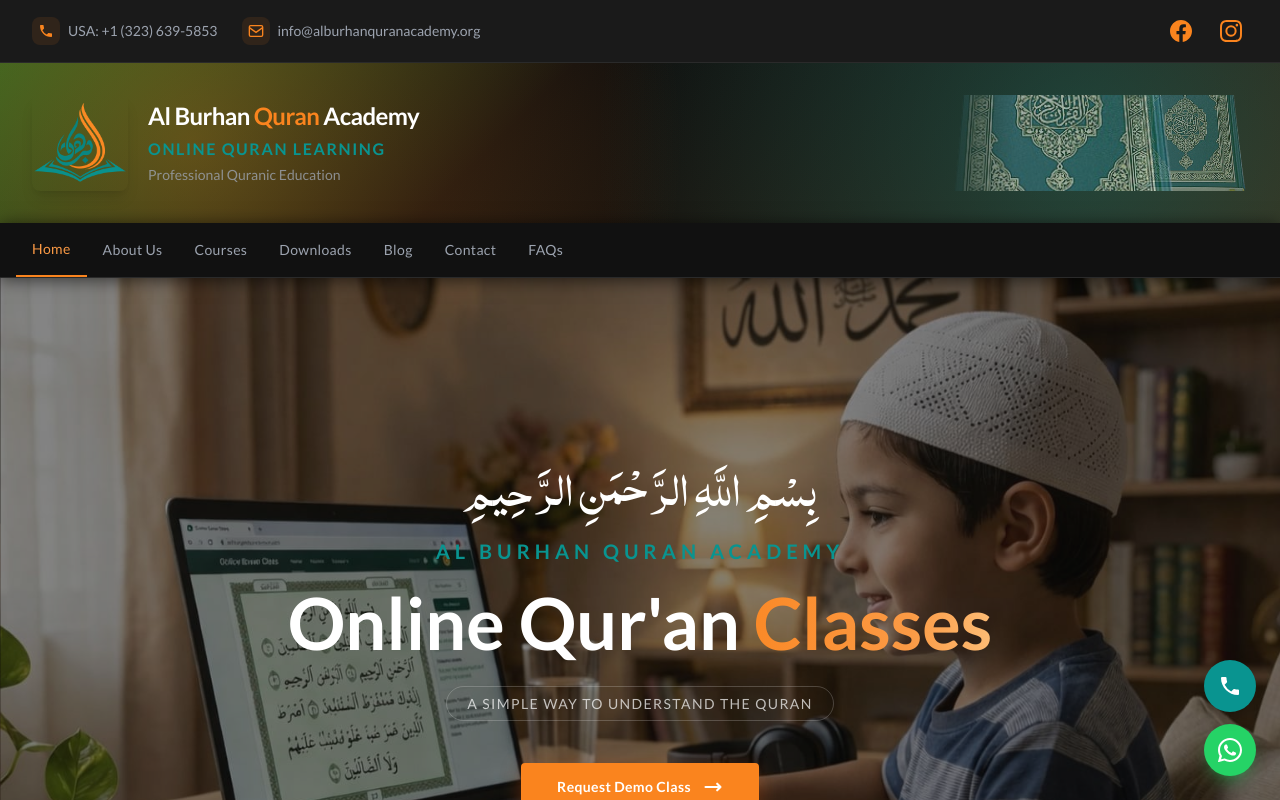
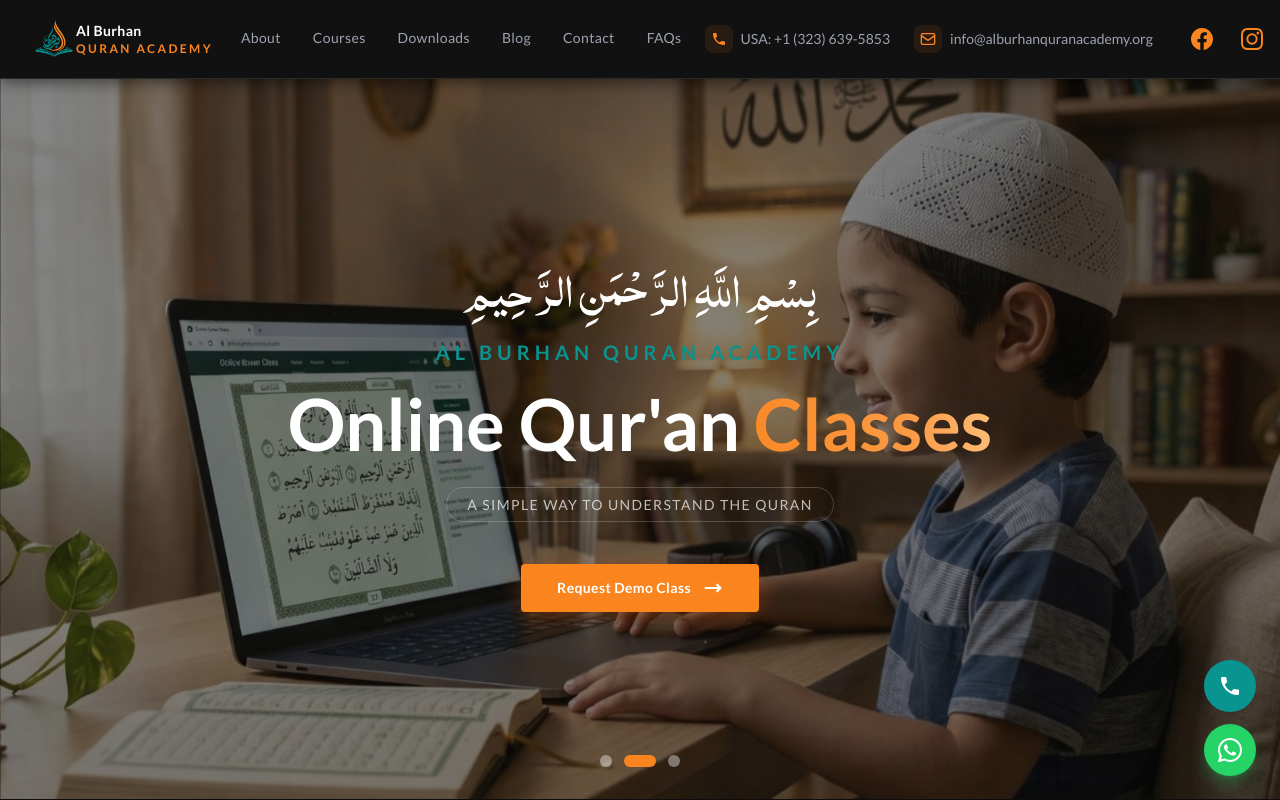
Before and after one commit to hassanwd/AlBurhanQuranAcademy, a Next.js app: page / in a window 1280 px wide. Shown: the top 800 px of the page. Built offline with nearby package versions, Linux system fonts and the light colour scheme.

Commit message:
Update design of the main page

```diff
--- a/src/components/Header.tsx
+++ b/src/components/Header.tsx
@@ -1,96 +1,8 @@
 import Navbar from "@/variants/Navbar";
-import TopBar from "@/variants/TopBar";
 
 export default function Header() {
   return (
     <header className="w-full">
-      {/* Top contact bar */}
-      <TopBar />
-
-      {/* Logo row with overlay */}
-      <div className="relative overflow-hidden py-3 sm:py-5 lg:py-8 px-4 sm:px-6 lg:px-8 transition-all duration-500">
-        {/* Overlay background */}
-        <div
-          className="absolute inset-0"
-          style={{
-            background: "linear-gradient(135deg, #1b5e20 0%, #0d0d0d 40%, #FA841E33 100%)",
-          }}
-        />
-        {/* Color blobs */}
-        <div
-          className="absolute inset-0"
-          style={{
-            backgroundImage:
-              "radial-gradient(circle at 15% 50%, #FA841E55 0%, transparent 45%), radial-gradient(circle at 85% 50%, #09949055 0%, transparent 45%)",
-          }}
-        />
-
-        <div className="relative z-10 max-w-7xl mx-auto flex items-center justify-start">
-          {/* Logo Container */}
-          <div className="flex items-center gap-3 sm:gap-4 lg:gap-5 flex-shrink-0 transition-all duration-300">
-            {/* Logo Image */}
-            <div className="flex-shrink-0 transition-all duration-300">
-              <img
-                src="/png-logo.png"
-                alt="Al Burhan Quran Academy Logo"
-                className="w-14 h-14 sm:w-16 sm:h-16 lg:w-24 lg:h-24 object-cover rounded-lg shadow-lg hover:shadow-xl transition-all duration-300 hover:scale-105"
-              />
-            </div>
-
-            {/* Branding Text */}
-            <div className="flex flex-col min-w-0 transition-all duration-300">
-              {/* Main Title */}
-              <div className="text-base sm:text-xl lg:text-2xl font-black tracking-tight leading-tight transition-all duration-300">
-                <span className="text-white">Al Burhan </span>
-                <span className="text-[var(--color-accent)]">Quran </span>
-                <span className="text-white">Academy</span>
-              </div>
-              {/* Subtitle */}
-              <span className="text-[var(--color-sky)] text-xs sm:text-sm lg:text-base tracking-widest uppercase font-semibold mt-1 lg:mt-1.5 transition-all duration-300">
-                Online Quran Learning
-              </span>
-              {/* Description */}
-              <span className="text-[var(--color-gray-muted)] text-xs sm:text-xs lg:text-sm mt-1 opacity-80 transition-all duration-300">
-                Professional Quranic Education
-              </span>
-            </div>
-          </div>
-
-          {/* Decorative Quran Image - Tablet and Up */}
-          <div
-            className="hidden sm:block absolute right-0 top-0 h-full pointer-events-none transition-all duration-500"
-            style={{ width: "120px" }}
-          >
-            <img
-              src="/quran.png"
-              alt="Quran decoration"
-              className="h-full w-full object-cover object-left opacity-50 transition-all duration-500 hover:opacity-70"
-              style={{
-                maskImage: "linear-gradient(to right, transparent 0%, black 20%)",
-                WebkitMaskImage: "linear-gradient(to right, transparent 0%, black 20%)",
-              }}
-            />
-          </div>
-
-          {/* Decorative Quran Image - Large Screens */}
-          <div
-            className="hidden lg:block absolute right-16 top-0 h-full pointer-events-none transition-all duration-500"
-            style={{ width: "240px" }}
-          >
-            <img
-              src="/quran.png"
-              alt="Quran decoration"
-              className="h-full w-full object-cover object-left opacity-60 transition-all duration-500 hover:opacity-80"
-              style={{
-                maskImage: "linear-gradient(to right, transparent 0%, black 30%)",
-                WebkitMaskImage: "linear-gradient(to right, transparent 0%, black 30%)",
-              }}
-            />
-          </div>
-        </div>
-      </div>
-
-      {/* Navigation */}
       <Navbar />
     </header>
   );
--- a/src/variants/Navbar.tsx
+++ b/src/variants/Navbar.tsx
@@ -2,10 +2,10 @@
 import Link from "next/link";
 import { usePathname } from "next/navigation";
 import { useState } from "react";
+import TopBar from "@/variants/TopBar";
 
 const navLinks = [
-  { label: "Home", href: "/" },
-  { label: "About Us", href: "/about" },
+  { label: "About", href: "/about" },
   { label: "Courses", href: "/courses" },
   { label: "Downloads", href: "/downloads" },
   { label: "Blog", href: "/blogs" },
@@ -18,10 +18,20 @@
   const pathname = usePathname();
 
   return (
-    <nav className="bg-[var(--color-black-nav)] sticky top-0 z-50 border-b border-[var(--color-border)] shadow-[0_2px_16px_rgba(0,0,0,0.6)]">
-      <div className="max-w-7xl mx-auto px-4">
-        <div className="flex items-center justify-between">
-          {/* Desktop Nav Links */}
+    <nav className="w-full bg-[var(--color-black-nav)] sticky top-0 z-50 border-b border-[var(--color-border)] shadow-[0_2px_16px_rgba(0,0,0,0.6)]">
+      <div className="w-full px-4 sm:px-6 lg:px-8">
+        <div className="flex items-center justify-between gap-3 py-3">
+          <Link href="/" className="flex items-center shrink-0">
+            <img src="/png-logo.png" alt="Al Burhan Quran Academy" className="h-11 w-11 rounded-full object-cover" />
+            <div className="hidden sm:flex flex-col">
+              <span className="text-sm font-black tracking-wide text-white">Al Burhan</span>
+              <span className="text-xs font-semibold uppercase tracking-[0.2em] text-[var(--color-accent)]">
+                Quran Academy
+              </span>
+            </div>
+          </Link>
+
+          <div>
             <ul className="hidden md:flex items-center">
               {navLinks.map((link) => {
                 const isActive = pathname === link.href;
@@ -29,10 +39,9 @@
                   <li key={link.label}>
                     <Link
                       href={link.href}
-                    className={`block px-4 py-4 text-sm font-medium tracking-wide transition-all duration-200 ${
-                      isActive
-                        ? "text-[var(--color-accent-light)] border-b-2 border-[var(--color-accent)]"
-                        : "text-[var(--color-gray-muted)] hover:text-white hover:border-b-2 hover:border-[var(--color-accent-light)]"
+                      className={`block px-4 py-4 text-sm font-medium tracking-wide transition-all duration-200 border-b-2 ${isActive
+                          ? "text-[var(--color-accent-light)] border-[var(--color-accent)]"
+                          : "text-[var(--color-gray-muted)] border-transparent hover:text-white hover:border-[var(--color-accent-light)]"
                         }`}
                     >
                       {link.label}
@@ -41,10 +50,17 @@
                 );
               })}
             </ul>
+          </div>
+
+          <div className="flex items-center justify-center min-w-0">
+
+            <div className="hidden lg:flex ml-4 shrink-0">
+              <TopBar className="bg-transparent border-none px-0 py-0" />
+            </div>
 
             {/* Mobile Hamburger */}
             <button
-            className="md:hidden ml-auto p-3 text-[var(--color-gray-muted)] hover:text-white transition-colors"
+              className="md:hidden p-3 text-[var(--color-gray-muted)] hover:text-white transition-colors"
               onClick={() => setMenuOpen(!menuOpen)}
               aria-label="Toggle menu"
             >
@@ -57,6 +73,7 @@
               </svg>
             </button>
           </div>
+        </div>
 
         {/* Mobile Dropdown */}
         {menuOpen && (
@@ -68,8 +85,7 @@
                   <Link
                     href={link.href}
                     onClick={() => setMenuOpen(false)}
-                    className={`block px-4 py-3 text-sm font-medium transition-all ${
-                      isActive
+                    className={`block px-4 py-3 text-sm font-medium transition-all ${isActive
                         ? "text-[var(--color-accent-light)] border-l-2 border-[var(--color-accent)] pl-3"
                         : "text-[var(--color-gray-muted)] hover:text-white hover:pl-3"
                       }`}
--- a/src/variants/TopBar.tsx
+++ b/src/variants/TopBar.tsx
@@ -1,14 +1,18 @@
 "use client";
 import { useState } from "react";
 
-export default function TopBar() {
+type TopBarProps = {
+  className?: string;
+};
+
+export default function TopBar({ className = "" }: TopBarProps) {
   const [showContactInfo, setShowContactInfo] = useState(false);
 
   return (
-    <div className="bg-[var(--color-surface)] border-b border-[var(--color-border)] transition-all duration-300">
+    <div className={`w-full bg-transparent border-0 transition-all duration-300 ${className}`}>
       {/* Main Top Bar */}
-      <div className="py-2.5 lg:py-3.5 px-4 sm:px-6 lg:px-8 transition-all duration-300">
-        <div className="max-w-7xl mx-auto flex items-center justify-between gap-4">
+      <div className="py-0 px-0 transition-all duration-300">
+        <div className="w-full flex items-center justify-end gap-4">
           {/* Desktop Contact Info */}
           <div className="hidden md:flex items-center gap-6 text-sm text-[var(--color-gray-muted)]">
             {/* Phone */}
```
Lines whose indentation alone changed are shown as unchanged.
